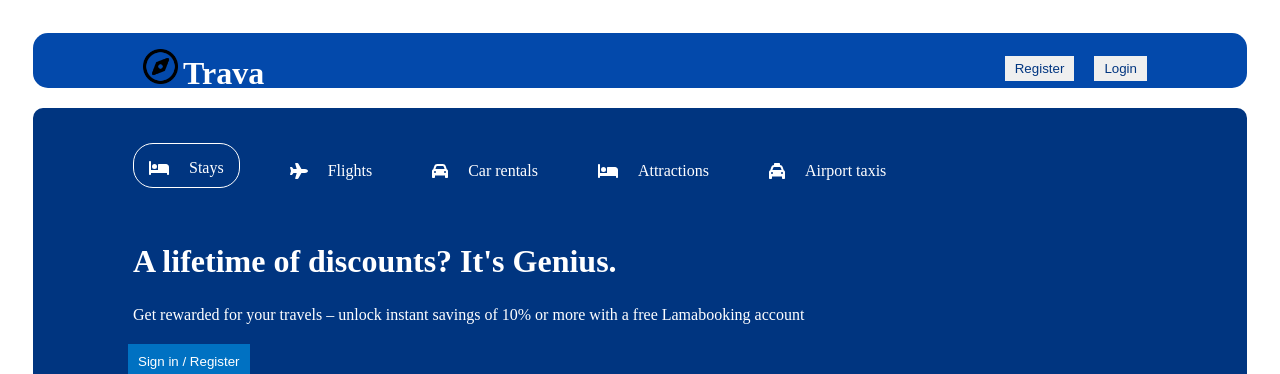
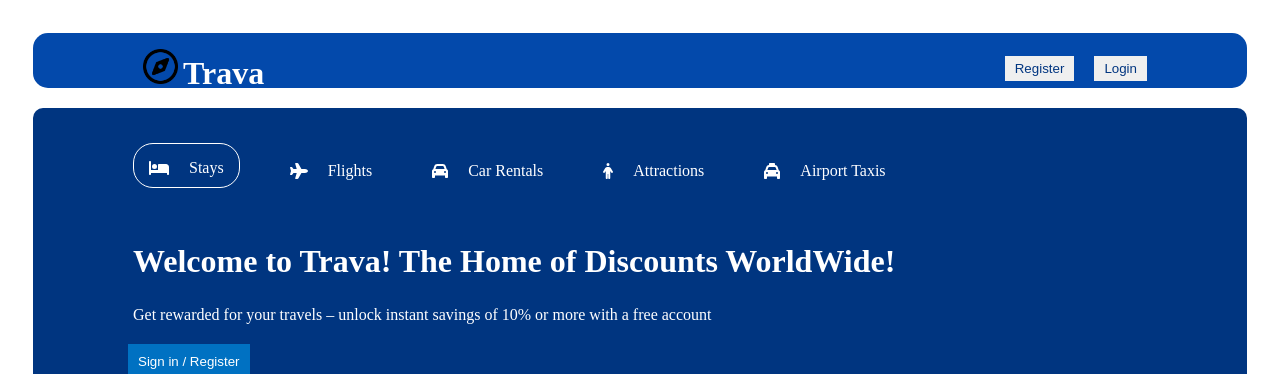
Before and after one commit to James-fleming394/travel-booking-app-frontend, a React (Create React App) app: page / in a window 1280 px wide. Shown: the top 374 px of the page. Built offline with nearby package versions, Linux system fonts and the light colour scheme; no server answers.

Commit message:
Updates to Header

```diff
--- a/src/App.css
+++ b/src/App.css
@@ -29,18 +29,21 @@
     display: flex;
     gap: 40px;
     margin-bottom: 50px;
+    cursor: pointer;
 }
 
 .headerListItem {
     display: flex;
     align-items: center;
     gap: 10px;
+    cursor: pointer;
 }
 
 .headerListItem.active {
     border: 1px solid white;
     padding: 10px;
     border-radius: 20px;
+    cursor: pointer;
 }
 
 .headerDesc {
--- a/src/components/Header.jsx
+++ b/src/components/Header.jsx
@@ -71,25 +71,25 @@ const Header = ({ type }) => {
             </div>
             <div className="headerListItem">
                 <FontAwesomeIcon icon={faCar} />
-                <span>Car rentals</span>
+                <span>Car Rentals</span>
             </div>
             <div className="headerListItem">
-                <FontAwesomeIcon icon={faBed} />
+                <FontAwesomeIcon icon={faPerson} />
                 <span>Attractions</span>
             </div>
             <div className="headerListItem">
                 <FontAwesomeIcon icon={faTaxi} />
-                <span>Airport taxis</span>
+                <span>Airport Taxis</span>
             </div>
             </div>
         {type !== "list" && (
             <>
                 <h1 className="headerTitle">
-                A lifetime of discounts? It's Genius.
+                Welcome to Trava!  The Home of Discounts WorldWide!
                 </h1>
                 <p className="headerDesc">
                 Get rewarded for your travels – unlock instant savings of 10% or
-                more with a free Lamabooking account
+                more with a free account
                 </p>
             {!user && <button className="headerBtn">Sign in / Register</button>}
             <div className="headerSearch">
```
